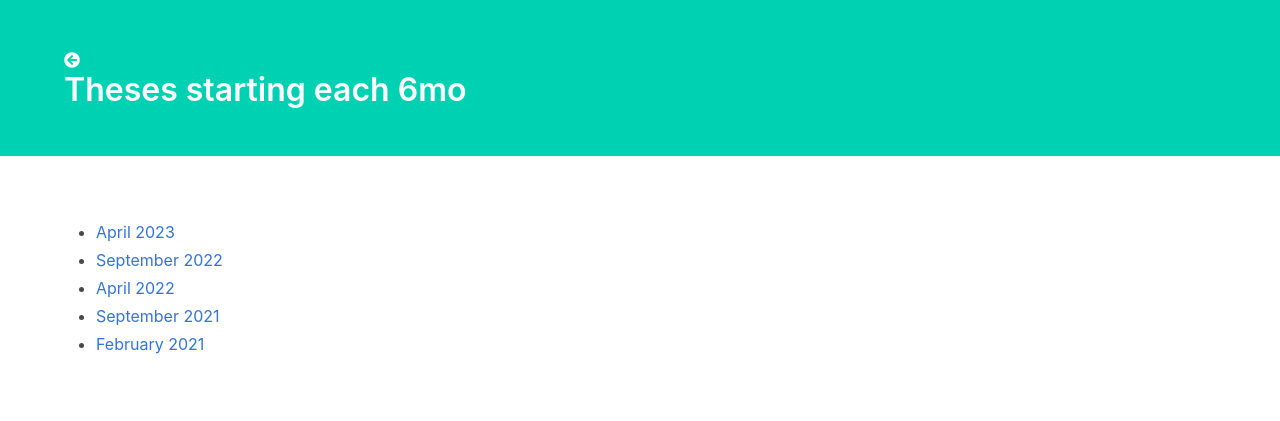
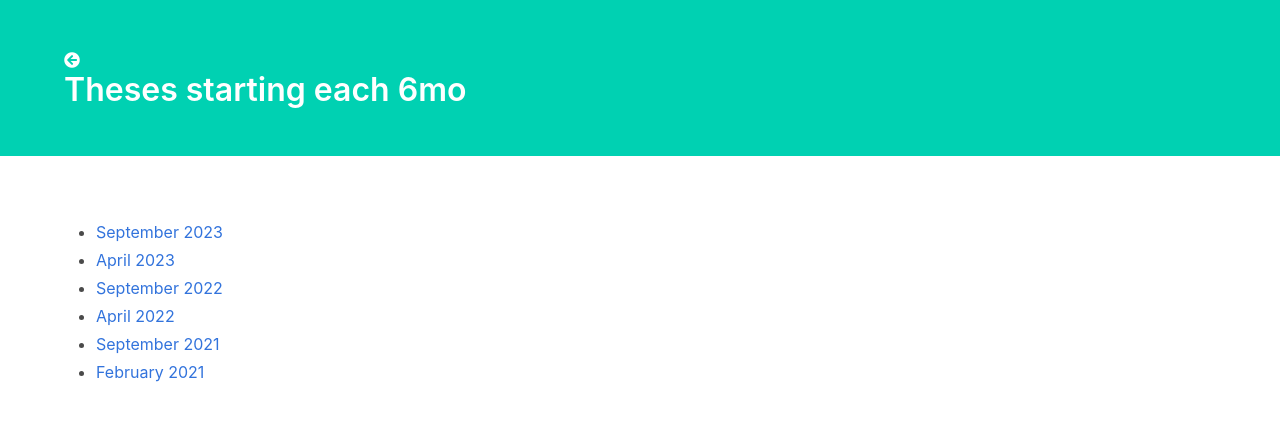
Before and after one commit to tudelft3d/geo2020, a Jekyll site: the page built from theses/index.md, in a window 1280 px wide. Shown: the top 421 px of the page. Built offline with Jekyll 4.4.1, drawn with Linux system fonts in a browser that asks for light colours; nearby versions of some CDN libraries.

Commit message:
adding new thesis september 2023

```diff
--- a/theses/index.md
+++ b/theses/index.md
@@ -4,6 +4,7 @@ title: Theses starting each 6mo
 permalink: /theses/
 ---
 
+- [September 2023]({{ "/theses/2023sep/" | prepend: site.baseurl }})
 - [April 2023]({{ "/theses/2023april/" | prepend: site.baseurl }})
 - [September 2022]({{ "/theses/2022sep/" | prepend: site.baseurl }})
 - [April 2022]({{ "/theses/2022april/" | prepend: site.baseurl }})
```
